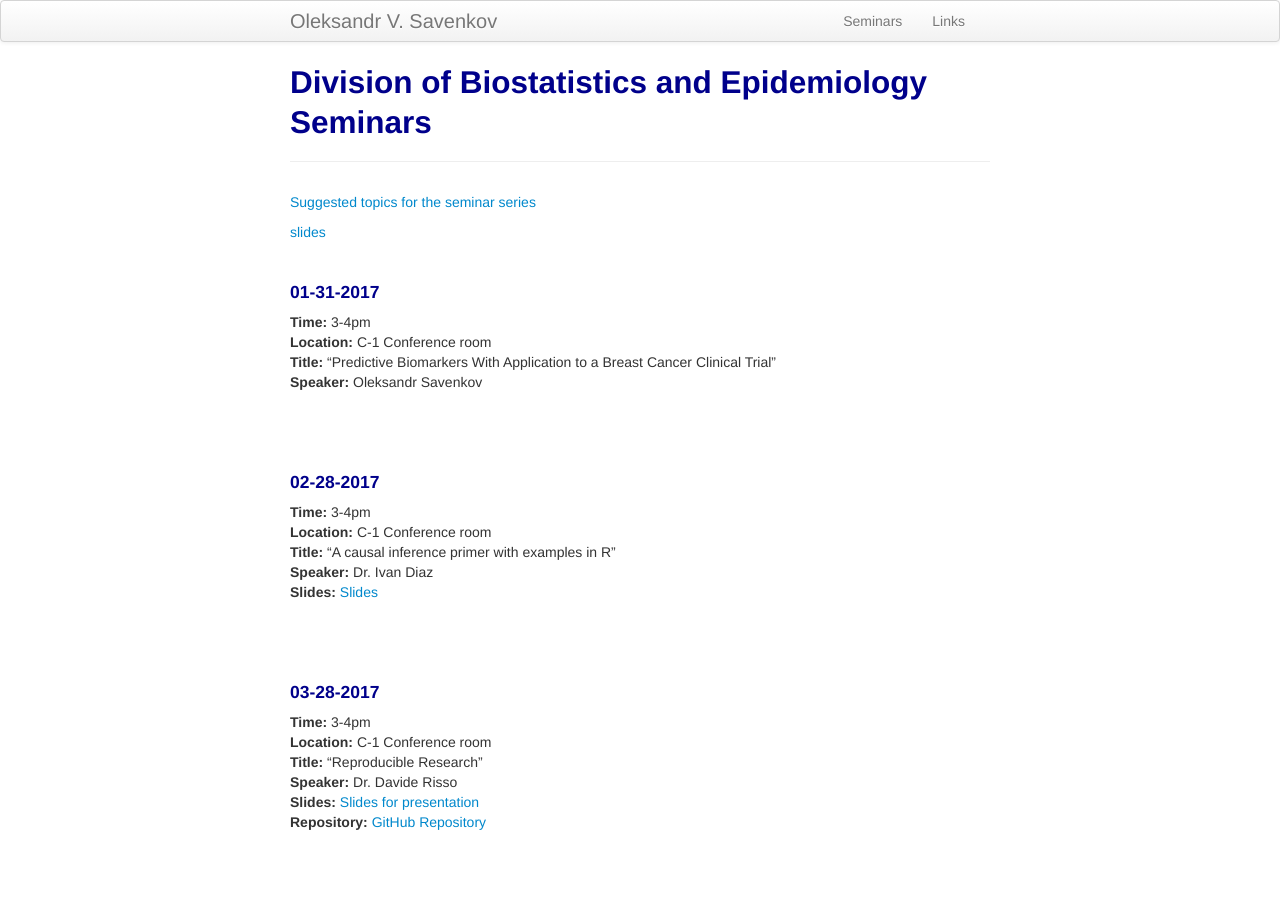
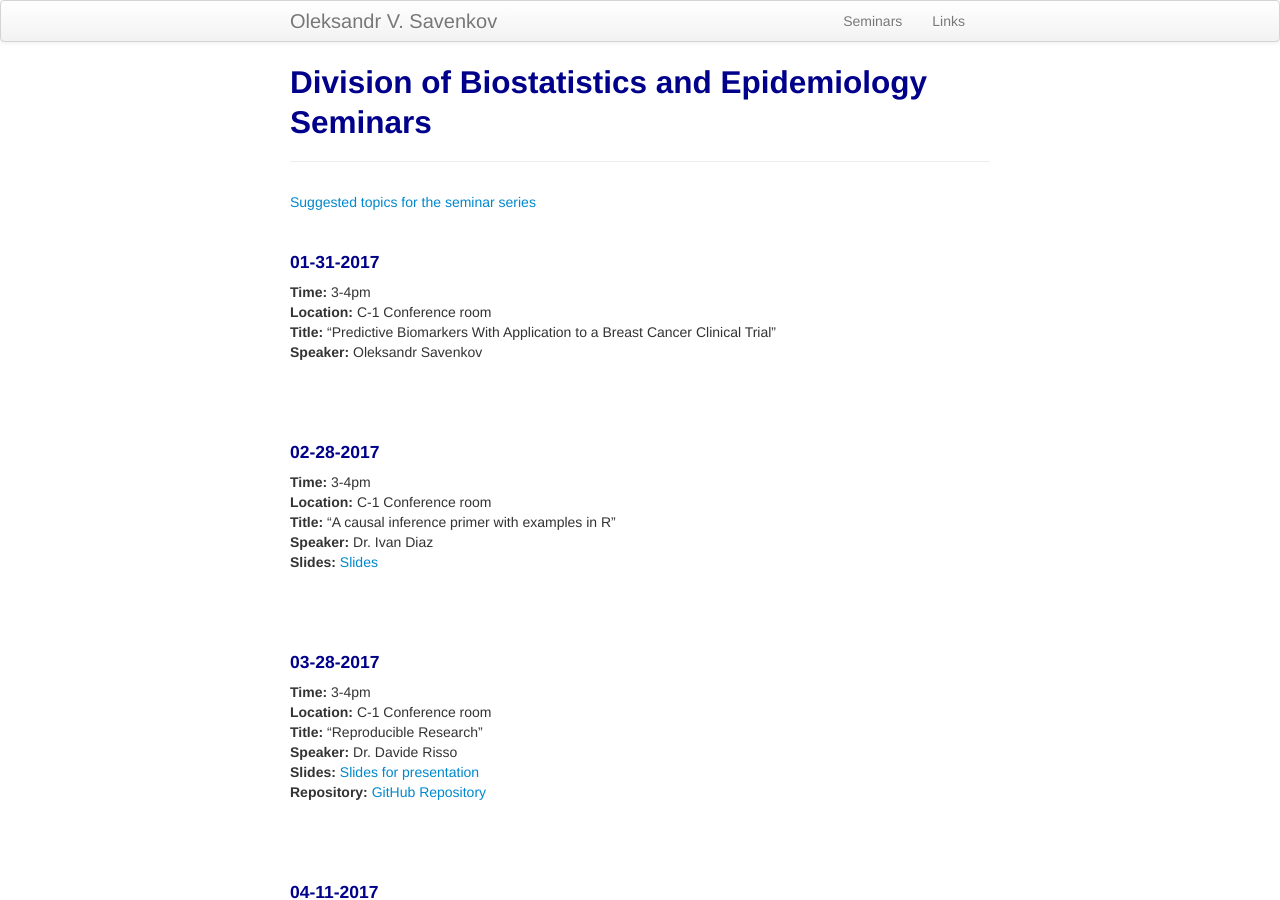
Before and after one commit to ovsavenkov/ovsavenkov.github.io, a Jekyll site: the page built from seminars.md, in a window 1280 px wide and 900 px high. Built offline with Jekyll 4.4.1, drawn with Linux system fonts in a browser that asks for light colours.

Commit message:
remove link to presentation

```diff
--- a/seminars.md
+++ b/seminars.md
@@ -5,7 +5,7 @@ description: Division of Biostatistics and Epidemiology Seminars
 ---
 [Suggested topics for the seminar series](https://docs.google.com/spreadsheets/d/1KrXSiqZPRx9iDV3CXFLiEDMdu_SPZcRrTJW1_Yy4Dhs/edit#gid=0)
 
-[slides](../slides/presentation_md.pdf)
+
 
 <br>
 
```
